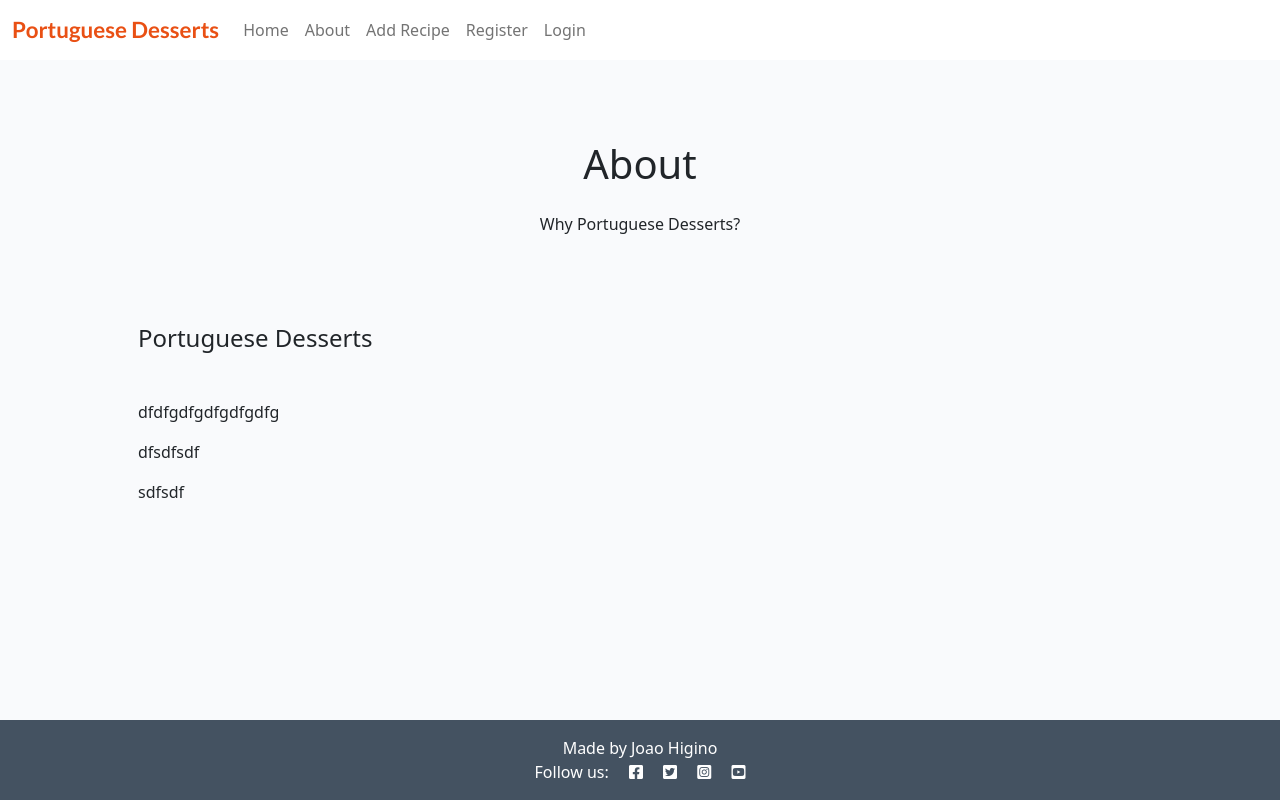
After one commit to JoaoHigino/Portuguese_Desserts, a Django app: page /about/ in a window 1280 px wide. The commit adds this page. Run offline with Django 3.2, Linux system fonts and the light colour scheme.

Commit message:
Add add_recipe.html and abou.html to the templates

```diff
--- a/blog/urls.py
+++ b/blog/urls.py
@@ -4,6 +4,9 @@ from . import views
 
 urlpatterns = [
     path('', views.RecipeList.as_view(), name='home'),
+    path('about/', views.about, name='about'),
+    path('add-recipe/', views.create_recipe, name='add_recipe'),
     path('<slug:slug>/', views.RecipeDetail.as_view(), name='details'),
     path('like/<slug:slug>', views.RecipeLike.as_view(), name='post_like'),
+
 ]
--- a/blog/views.py
+++ b/blog/views.py
@@ -51,3 +51,27 @@ class RecipeLike(View):
             post.likes.add(request.user)
 
         return HttpResponseRedirect(reverse('details', args=[slug]))
+
+
+def about(request):
+    return render(request, "about.html")
+
+
+def create_recipe(request):
+    recipe_form = RecipeForm(request.POST or None, request.FILES or None)
+    context = {
+        'recipe_form': recipe_form,
+    }
+
+    if request.method == "POST":
+        recipe_form = RecipeForm(request.POST, request.FILES)
+        print("hello555")
+        if recipe_form.is_valid():
+            recipe_form = recipe_form.save(commit=False)
+            recipe_form.author = request.user
+            recipe_form.status = 1
+            recipe_form.save()
+            return redirect('home')
+    else:
+        recipe_form = RecipeForm()
+    return render(request, "create_recipe.html", context)
--- /dev/null
+++ b/templates/about.html
@@ -0,0 +1,34 @@
+{% extends "base.html" %}
+
+{% load static %}
+
+{% block content %}
+<div class="container mt-md-5 my-2 text-center">
+    <div class="row">
+        <div class="col-md-10 mx-auto mt-3 offset-md-2 text-center">
+            <h1 class="mt-3">About</h1>
+            <p class="mx-auto mt-4" style="width: 80%;">Why Portuguese Desserts?</p>
+        </div>
+    </div>
+</div>
+<div class="container-lg mb-3 pt-3">
+    <div class="row mx-2 pb-md-5">
+        <div class="col-12 col-md-6 mt-xxl-5 p-lg-5">
+            <h4 class="mb-5">Portuguese Desserts</h4>
+            <p class="fs-6">
+                dfdfgdfgdfgdfgdfg
+            </p>
+            <p class="fs-6">
+                dfsdfsdf
+            </p>
+            <p class="fs-6">sdfsdf</p>
+
+        </div>
+        <!-- <div class="col-12 col-md-6 mt-3 mt-md-0 p-lg-5">
+            <img class="img-fluid about-me-image"
+                src="https://res.cloudinary.com/dirkornee/image/upload/v1668163038/photo-faar_ptjxnq.jpg"
+                alt="image of salon NailsbyFaar">
+        </div> -->
+    </div>
+</div>
+{% endblock %}
--- a/templates/base.html
+++ b/templates/base.html
@@ -31,26 +31,36 @@
                 aria-controls="navbarText" aria-expanded="false" aria-label="Toggle navigation">
                 <span class="navbar-toggler-icon"></span>
             </button>
-            <div class="collapse navbar-collapse" id="navbarText">
-                <ul class="navbar-nav me-auto mb-2 mb-lg-0">
+            <div class="collapse navbar-collapse" id="navbarTogglerDemo02">
+                <ul class="navbar-nav navbar-nav flex-row ml-md-auto d-md-flex">
+                    <li class="nav-item active">
+                        <a class="nav-link p-2{% block active_home %}{% endblock %}" {% block aria_home %}{% endblock %}
+                            href="{% url 'home' %}">Home</a>
+                    </li>
                     <li class="nav-item">
-                        <a class="nav-link active" aria-current="page" href="{% url 'home' %}">Home</a>
+                        <a class="nav-link p-2{% block active_about %}{% endblock %}"
+                            {% block aria_about %}{% endblock %} href="{% url 'about' %}">About</a>
+                    </li>
+                    <li class="nav-item">
+                        <a class="nav-link p-2{% block active_create %} {% endblock %}"
+                            {% block aria_create %}{% endblock %} href="{% url 'add_recipe' %}">Add Recipe</a>
                     </li>
                     {% if user.is_authenticated %}
-                    <li class="nav-item">
-                        <a class="nav-link" href="{% url 'account_logout' %}">Logout</a>
+                    <li class="nav-item active">
+                        <a class="nav-link p-2{% block active_logout %} {% endblock %}"
+                            {% block aria_logout %}{% endblock %} href="{% url 'account_logout' %}">Logout</a>
                     </li>
                     {% else %}
                     <li class="nav-item">
-                        <a class="nav-link" href="{% url 'account_signup' %}">Register</a>
+                        <a class="nav-link p-2{% block active_signup %} {% endblock %}"
+                            {% block aria_signup %}{% endblock %} href="{% url 'account_signup' %}">Register</a>
                     </li>
                     <li class="nav-item">
-                        <a class="nav-link" href="{% url 'account_login' %}">Login</a>
+                        <a class="nav-link p-2{% block active_login %} {% endblock %}"
+                            {% block aria_login %}{% endblock %} href="{% url 'account_login' %}">Login</a>
                     </li>
                     {% endif %}
-
                 </ul>
-
             </div>
         </div>
     </nav>
@@ -76,7 +86,7 @@
 
     <!-- Footer -->
     <footer class="footer mt-auto py-3 dark-bg">
-        <p class="m-0 text-center text-white">Made by Code Instituters</p>
+        <p class="m-0 text-center text-white">Made by Joao Higino</p>
         <p class="m-0 text-center text-white">Follow us: <i class="fab fa-facebook-square ms-3"></i>
             <i class="fab fa-twitter-square ms-3"></i>
             <i class="fab fa-instagram-square ms-3"></i>
```
Also changed, not shown: templates/add_recipe.html (added, +91 -0 lines), templates/details.html (+0 -49 lines).
